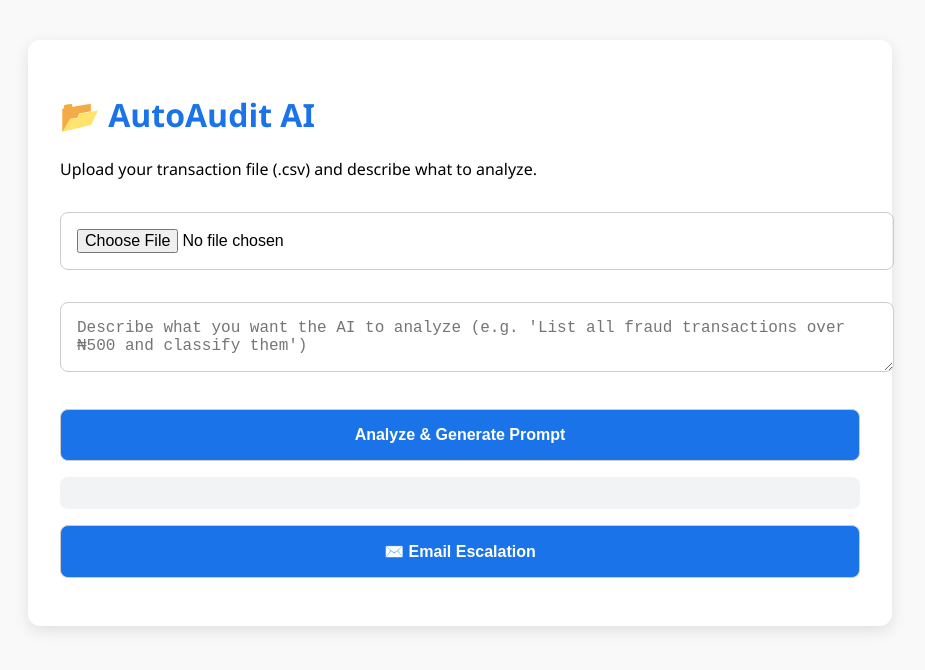
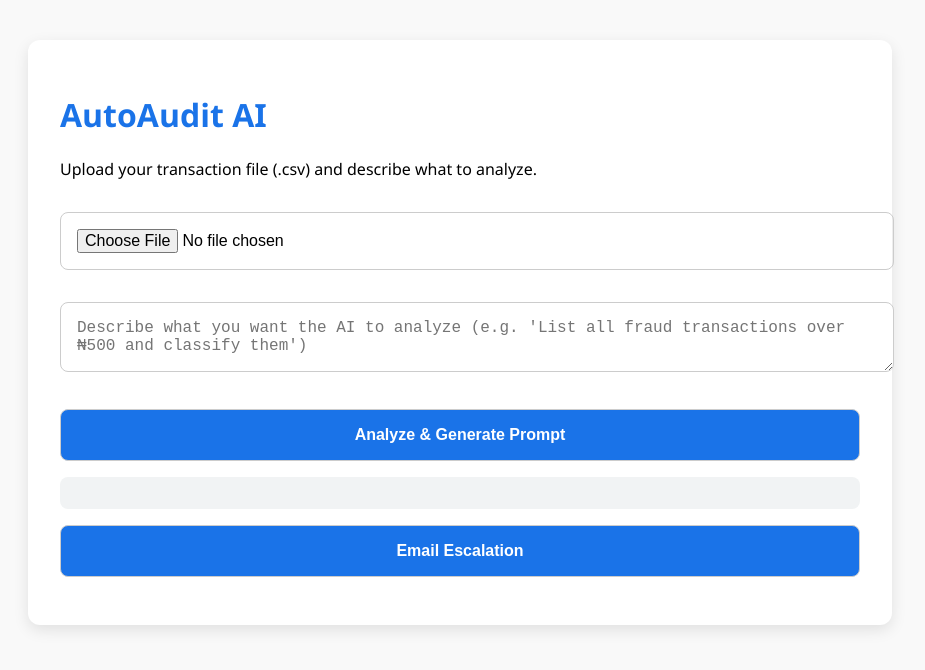
Before and after one commit to KALAMJR12/AutoAudit-AI, a plain HTML site: page index.html in a window 1280 px wide. Shown: the whole page, without its empty margins (180-1105 px from the left). Drawn offline with nearby package versions, Linux system fonts and the light colour scheme.

Commit message:
Update index.html

```diff
--- a/index.html
+++ b/index.html
@@ -17,13 +17,13 @@
 </head>
 <body>
   <div class="container">
-    <h1>📂 AutoAudit AI</h1>
+    <h1>AutoAudit AI</h1>
     <p>Upload your transaction file (.csv) and describe what to analyze.</p>
     <input type="file" id="csvInput" accept=".csv,text/csv">
     <textarea id="userPrompt" placeholder="Describe what you want the AI to analyze (e.g. 'List all fraud transactions over ₦500 and classify them')"></textarea>
     <button onclick="analyzeAndSend()">Analyze & Generate Prompt</button>
     <div id="output"></div>
-    <button onclick="emailAuditor()">✉️ Email Escalation</button>
+    <button onclick="emailAuditor()">Email Escalation</button>
   </div>
 
   <script>
```
